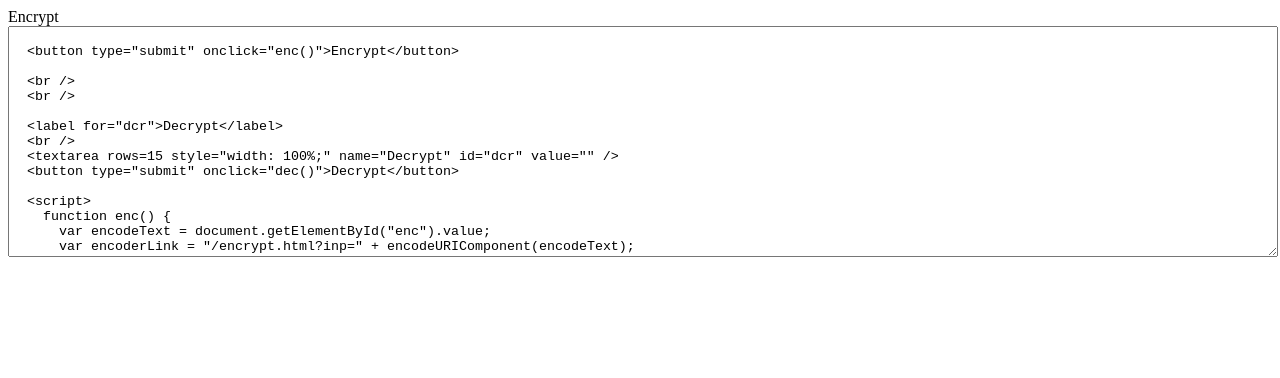
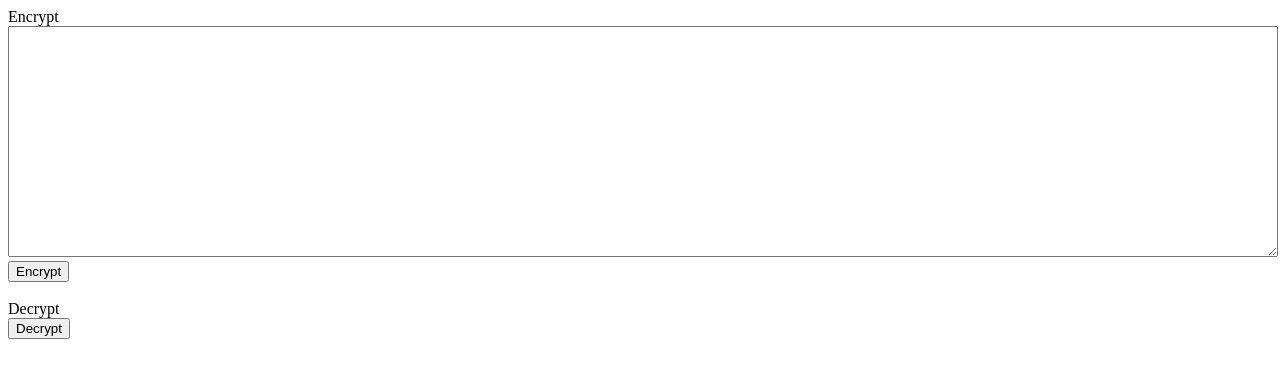
Before and after one commit to jayxdcode/journal, a website: page index.html in a window 1280 px wide. Drawn offline with Linux system fonts and the light colour scheme.

Commit message:
Update index.html

```diff
--- a/index.html
+++ b/index.html
@@ -10,16 +10,16 @@
 <body>
   <label for="enc">Encrypt</label>
   <br />
-  <textarea rows=15 style="width: 100%;" name="Encrypt" id="enc" value="" />
+  <textarea rows=15 style="width: 100%;" name="Encrypt" id="enc" value=""></textarea>
 
   <button type="submit" onclick="enc()">Encrypt</button>
 
   <br />
   <br />
 
-  <label for="dcr">Decrypt</label>
-  <br />
-  <textarea rows=15 style="width: 100%;" name="Decrypt" id="dcr" value="" />
+  <label for="dec">Decrypt</label>
+  <br /
+  <textarea rows=15 style="width: 100%;" name="Decrypt" id="dec" value=""></textarea>
   <button type="submit" onclick="dec()">Decrypt</button>
 
   <script>
```
